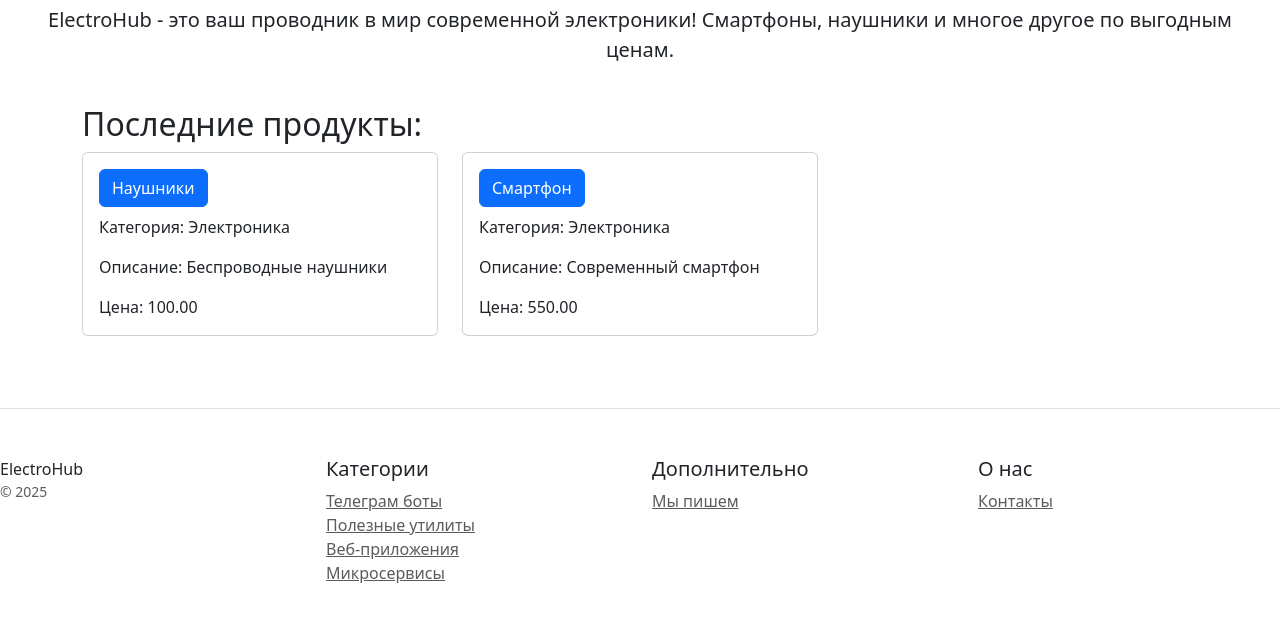
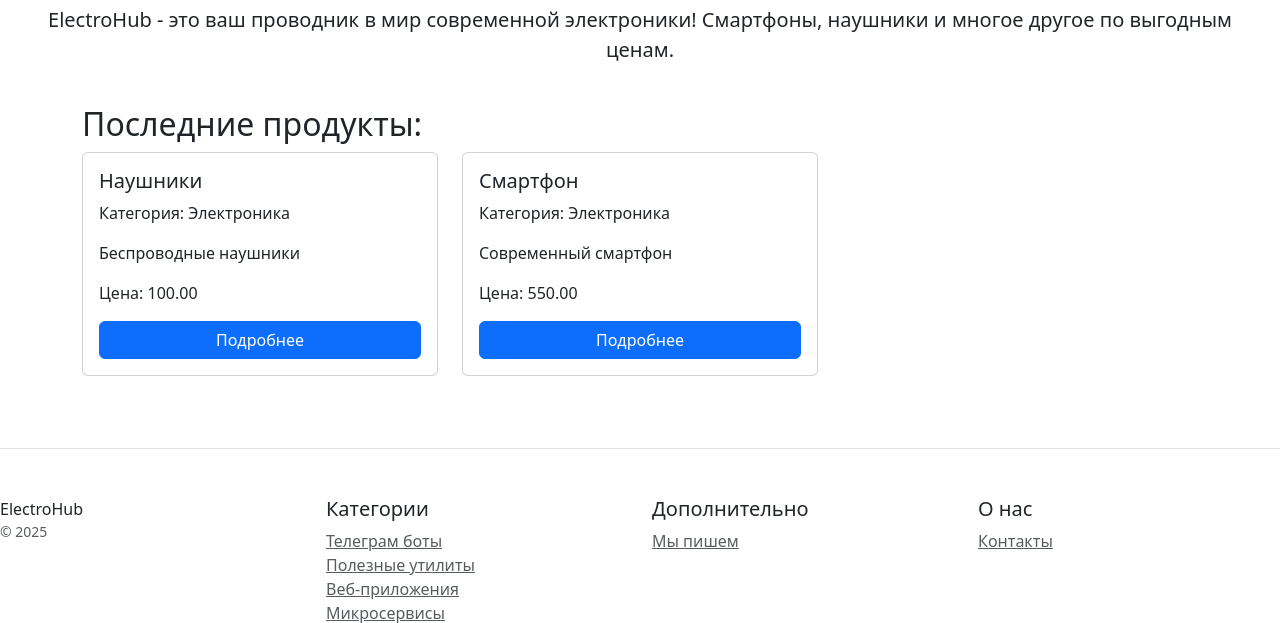
Before and after one commit to Polexa84/poleshko_hw_22, a Django app: page /catalog/ in a window 1280 px wide. Shown: the part 209-832 px from the top of the page. Before the commit the page ends 792 px from the top, so only its background shows below. Run offline with Django 5.2, Linux system fonts and the light colour scheme; data comes from the database, SQL or seed files in the repository; some libraries are stand-ins or nearby versions.

Commit message:
Добавлен в шаблон главной страницы код для отображения списка товаров с помощью цикла. Чтобы карточки товаров выглядели одинаково, обрежьте отображаемое описание до первых 100 символов.

```diff
--- a/catalog/templates/home.html
+++ b/catalog/templates/home.html
@@ -29,12 +29,16 @@
         <div class="row">
             {% for product in latest_products %}
                 <div class="col-md-4 mb-4">
-                <div class="card">
-                    <div class="card-body">
-                        <h5 class="card-title"><a href="{% url 'product_detail' pk=product.pk %}" class="btn btn-primary">{{ product.name }}</a></h5>
+                    <div class="card h-100">
+                        {% if product.image %}
+                            <img src="" class="card-img-top" alt="{{ product.name }}" style="max-height: 200px; object-fit: contain;">
+                        {% endif %}
+                        <div class="card-body d-flex flex-column">
+                            <h5 class="card-title">{{ product.name }}</h5>
                             <p class="card-text">Категория: {{ product.category.name }}</p>
-                        <p class="card-text">Описание: {{ product.description }}</p>  <!-- Добавляем описание -->
-                        <p class="card-text">Цена: {{ product.purchase_price }}</p>  <!-- Добавляем цену -->
+                            <p class="card-text">{{ product.description|truncatechars:100 }}</p>  <!-- Обрезаем описание -->
+                            <p class="card-text">Цена: {{ product.purchase_price }}</p>
+                            <a href="{% url 'product_detail' pk=product.pk %}" class="btn btn-primary mt-auto">Подробнее</a>
                         </div>
                     </div>
                 </div>
```
Lines whose indentation alone changed are shown as unchanged.
